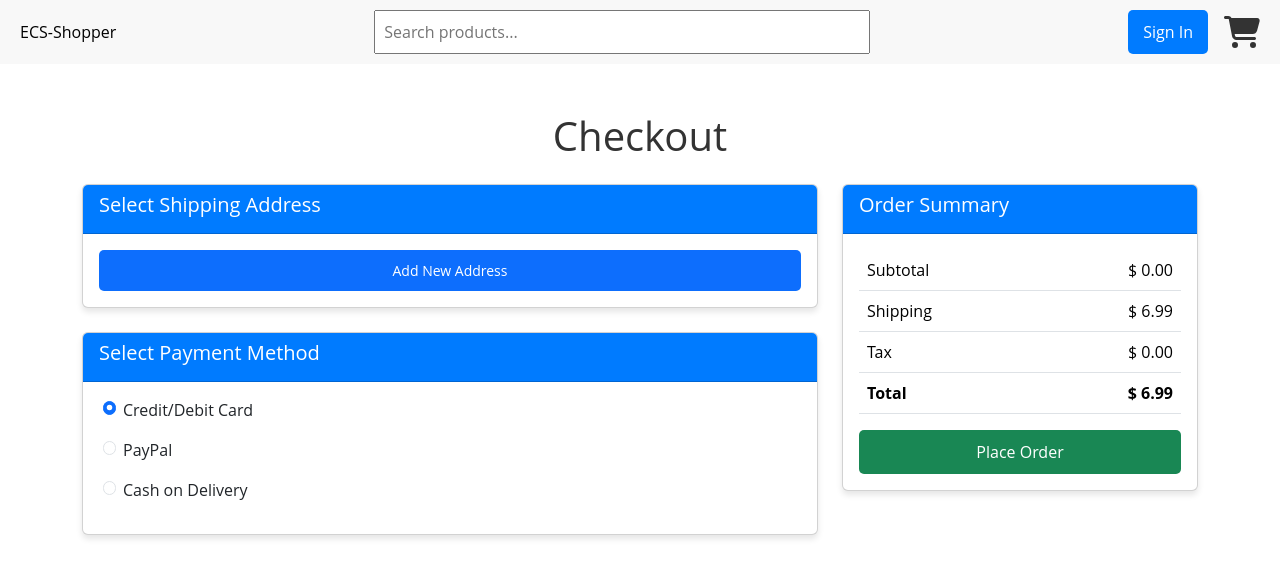
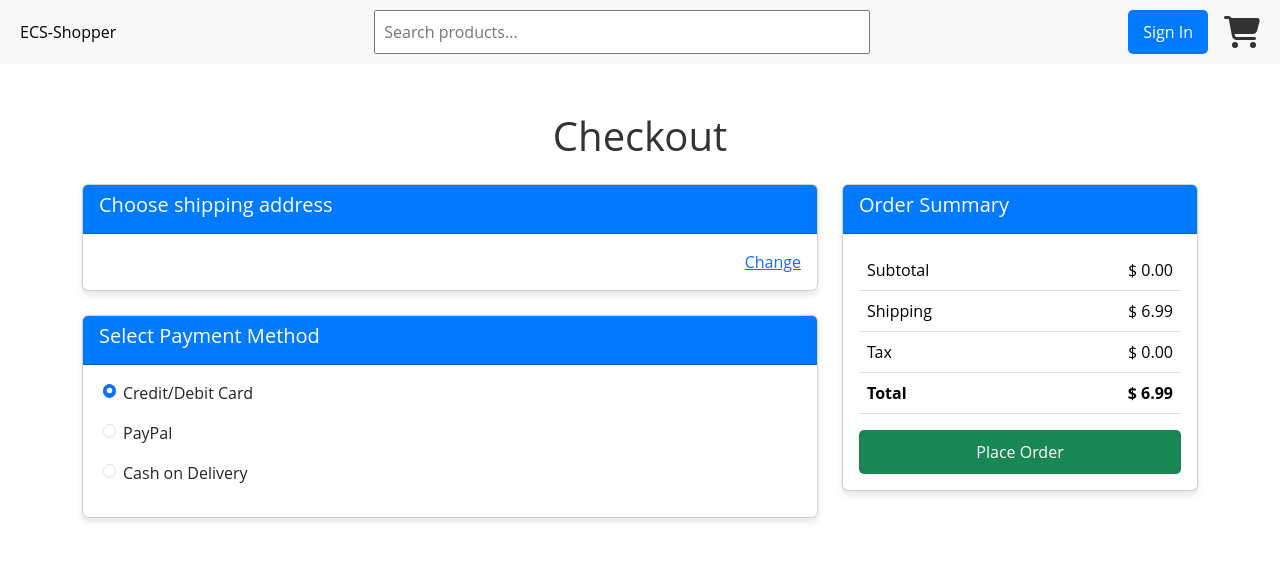
Before and after one commit to charankontham/ECS-Web-App, a React (Vite) app: page /checkout in a window 1280 px wide. Shown: the top 578 px of the page. Built offline with nearby package versions, Linux system fonts and the light colour scheme.

Commit message:
Updated the Address to edit them while checkout

```diff
--- a/src/components/CheckoutPage.tsx
+++ b/src/components/CheckoutPage.tsx
@@ -8,6 +8,8 @@ import Customer from "../interfaces/Customer";
 import { useNavigate } from "react-router-dom";
 import Address from "../interfaces/Address";
 import { CartItem } from "../interfaces/Cart";
+import { FontAwesomeIcon } from "@fortawesome/react-fontawesome";
+import { faPencil } from "@fortawesome/free-solid-svg-icons";
 
 const CheckoutPage = () => {
   // const rawOrderItems = localStorage.getItem("itemsForCheckout");
@@ -18,6 +20,7 @@ const CheckoutPage = () => {
   const [showPopup, setShowPopup] = useState(false);
   const [orderItems, setOrderItems] = useState<CartItem[]>([]);
   const [orderSummary, setOrderSummary] = useState<any>(null);
+  const [showAddresses, setShowAddresses] = useState(false);
   const [addressFormData, setAddressFormData] = useState<Address>({
     addressId: null,
     customerId: !!customer ? customer.customerId : null,
@@ -29,6 +32,7 @@ const CheckoutPage = () => {
     zip: "",
     country: "",
   });
+  const [selectedAddress, setSelectedAddress] = useState<Address>();
   const apiBaseUrl = "http://localhost:8080";
   const navigate = useNavigate();
 
@@ -89,7 +93,7 @@ const CheckoutPage = () => {
   const handleSubmit = (e: React.FormEvent) => {
     e.preventDefault();
     if (validation() && authToken) {
-      if (addressFormData != null) {
+      if (addressFormData != null && addressFormData.addressId == null) {
         axios
           .post(apiBaseUrl + "/ecs-customer/api/address", addressFormData, {
             headers: { Authorization: `Bearer ${authToken}` },
@@ -110,8 +114,32 @@ const CheckoutPage = () => {
             setError(error.response.data);
             console.log("Error adding new address");
           });
+      } else if (addressFormData != null && addressFormData.addressId != null) {
+        axios
+          .put(apiBaseUrl + "/ecs-customer/api/address", addressFormData, {
+            headers: { Authorization: `Bearer ${authToken}` },
+          })
+          .then((response) => {
+            if (response.status == 200) {
+              setAddresses((prevAddresses) => {
+                return prevAddresses.map((address) =>
+                  address.addressId == response.data.addressId
+                    ? response.data
+                    : address
+                );
+              });
+              console.log("Success updated address");
             } else {
-        console.log("Error adding new address");
+              setError(response.data);
+              console.log("Error updating the address");
+            }
+          })
+          .catch((error) => {
+            setError(error.response.data);
+            console.log("Error updating the address");
+          });
+      } else {
+        console.log("Error Add/Update address, Validation Failed!");
       }
     } else {
       setError("Validation Failed");
@@ -132,6 +160,7 @@ const CheckoutPage = () => {
   }, []);
 
   useEffect(() => {
+    if (addressFormData.addressId == null) {
       setAddressFormData({
         addressId: null,
         customerId: !!customer ? customer.customerId : null,
@@ -143,7 +172,12 @@ const CheckoutPage = () => {
         zip: "",
         country: "",
       });
+    }
   }, [showPopup]);
+
+  useEffect(() => {
+    setSelectedAddress(addresses[0]);
+  }, [addresses]);
   return (
     <>
       <Header></Header>
@@ -155,9 +189,34 @@ const CheckoutPage = () => {
             {/* Address Section */}
             <div className="card mb-4">
               <div className="card-header">
-                <h5>Select Shipping Address</h5>
+                <h5>Choose shipping address</h5>
               </div>
               <div className="card-body">
+                {!showAddresses && (
+                  <div className="row">
+                    <div className="col-lg-6">
+                      {selectedAddress && (
+                        <span>
+                          <b>Delivery to {selectedAddress.name}</b>
+                          <br />
+                          {selectedAddress.street}, {selectedAddress.city},{" "}
+                          {selectedAddress.state}, {selectedAddress.zip},{" "}
+                          {selectedAddress.country}
+                        </span>
+                      )}
+                    </div>
+                    <div
+                      className="col-lg-6 change-address-link"
+                      onClick={() => setShowAddresses(true)}
+                    >
+                      <a href="#" className="">
+                        Change
+                      </a>
+                    </div>
+                  </div>
+                )}
+                {showAddresses && (
+                  <div>
                     {addresses.map((address: Address) => (
                       <div className="form-check mb-3" key={address.addressId}>
                         <input
@@ -165,22 +224,47 @@ const CheckoutPage = () => {
                           type="radio"
                           name="address"
                           id={address.addressId + ""}
+                          onChange={() => setSelectedAddress(address)}
                         />
                         <label
                           className="form-check-label"
                           htmlFor={address.addressId + ""}
                         >
+                          {" "}
+                          <b>{address.name} </b>
+                          {" | "}
+                          <a
+                            href="#"
+                            onClick={() => {
+                              setAddressFormData(address);
+                              setShowPopup(true);
+                            }}
+                          >
+                            Edit
+                          </a>
+                          <br />
                           {address.street}, {address.city}, {address.state},{" "}
                           {address.zip}
+                          <br />
+                          Phone: {address.contact}
                         </label>
                       </div>
                     ))}
                     <button
-                  className="btn btn-primary btn-sm"
+                      className="btn btn-primary btn-sm address-btns"
                       onClick={() => setShowPopup(true)}
                     >
-                  Add New Address
+                      Add new address
                     </button>
+                    <br />
+                    <button
+                      className="btn btn-warning btn-sm address-btns"
+                      onClick={() => setShowAddresses(false)}
+                    >
+                      Deliver to this address
+                    </button>
+                  </div>
+                )}
               </div>
             </div>
 
@@ -274,7 +358,8 @@ const CheckoutPage = () => {
         <div className="overlay">
           <div className="popup">
             <div className="popup-header">
-              <h5>Add New Address</h5>
+              {addressFormData.addressId == null && <h5>Add New Address</h5>}
+              {addressFormData.addressId != null && <h5>Edit Address</h5>}
               <button className="close-btn" onClick={() => setShowPopup(false)}>
                 &times;
               </button>
@@ -378,7 +463,9 @@ const CheckoutPage = () => {
                     <select
                       id="country"
                       name="country"
-                      className="form-control"
+                      className={`form-control ${
+                        addressFormData.country ? "filled" : ""
+                      }`}
                       value={addressFormData.country}
                       onChange={handleChange}
                       required
@@ -400,7 +487,9 @@ const CheckoutPage = () => {
 
                   <div className="form-actions">
                     <button type="submit" className="btn btn-primary">
-                      Save Address
+                      {addressFormData.addressId == null
+                        ? "Save Address"
+                        : "Update Address"}
                     </button>
                     <button
                       type="button"
--- a/src/css/CheckoutPage.css
+++ b/src/css/CheckoutPage.css
@@ -65,6 +65,18 @@
   min-width: 100px;
 }
 
+.change-address-link {
+  text-align: right;
+}
+
+.address-btns {
+  /* display: flex;
+  justify-content: space-between; */
+  max-width: 30%;
+  border-radius: 20px !important;
+  margin-bottom: 5px;
+}
+
 @keyframes popup-show {
   from {
     transform: scale(0.9);
```
Lines whose indentation alone changed are shown as unchanged.
